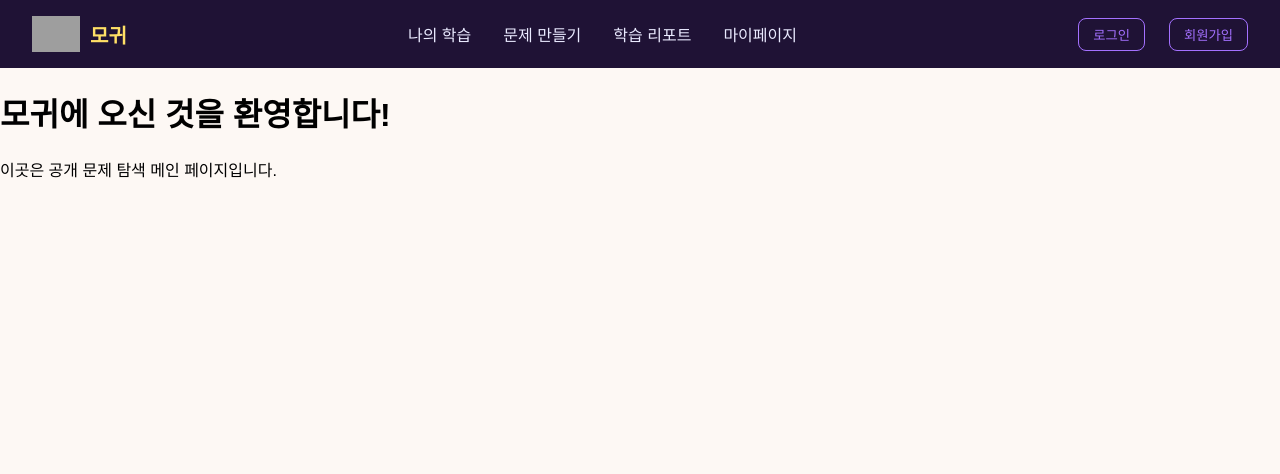
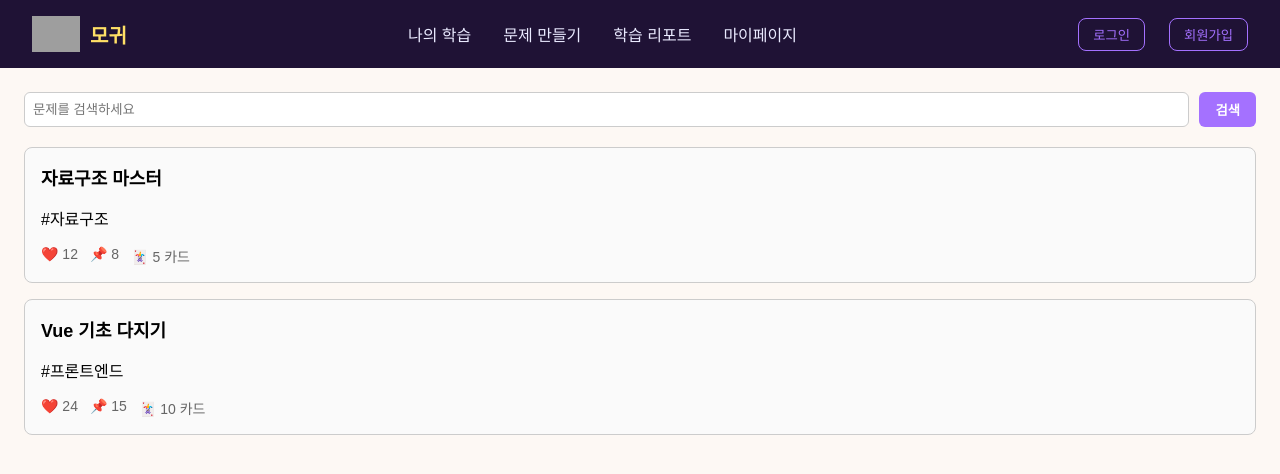
Before and after one commit to suhyun113/Mogwi, a Vue app in the folder frontend/: page / in a window 1280 px wide. Shown: the top 474 px of the page. Built offline with nearby package versions, Linux system fonts and the light colour scheme; grey boxes are pictures that could not be loaded.

Commit message:
Feat (frontend): 메인 뷰 구성

```diff
--- a/frontend/src/views/MainView.vue
+++ b/frontend/src/views/MainView.vue
@@ -1,10 +1,82 @@
 <template>
-  <div class="main-view">
-    <h1>모귀에 오신 것을 환영합니다!</h1>
-    <p>이곳은 공개 문제 탐색 메인 페이지입니다.</p>
+  <div class="main-container">
+    <SearchBar @search="handleSearch" />
+    <div class="problem-list">
+      <ProblemSummary
+        v-for="problem in problems"
+        :key="problem.id"
+        :problem="problem"
+        @click="handleClick(problem)"
+      />
+    </div>
   </div>
 </template>
 
-<script setup>
-// 추후 문제 리스트 구현
+<script>
+import { ref, onMounted } from 'vue'
+import SearchBar from '@/components/SearchBar.vue'
+import ProblemSummary from '@/components/ProblemSummary.vue'
+
+export default {
+  components: {
+    SearchBar,
+    ProblemSummary
+  },
+  setup() {
+    const problems = ref([
+      {
+        id: 1,
+        title: '자료구조 마스터',
+        category: '#자료구조',
+        likes: 12,
+        scraps: 8,
+        cardCount: 5
+      },
+      {
+        id: 2,
+        title: 'Vue 기초 다지기',
+        category: '#프론트엔드',
+        likes: 24,
+        scraps: 15,
+        cardCount: 10
+      }
+    ])
+    const selectedProblem = ref(null)
+    const query = ref('')
+
+    const handleSearch = (q) => {
+      query.value = q
+      // 여기서는 필터링 없이 그대로 사용
+    }
+
+    const handleClick = (problem) => {
+      selectedProblem.value = problem
+      alert('문제 상세 보기 기능은 로그인 후 제공됩니다.')
+    }
+
+    onMounted(() => {
+      // 실제 API 연동 시 fetchProblems로 대체
+    })
+
+    return {
+      problems,
+      selectedProblem,
+      query,
+      handleSearch,
+      handleClick
+    }
+  }
+}
 </script>
+
+<style scoped>
+.main-container {
+  padding: 24px;
+}
+.problem-list {
+  display: flex;
+  flex-direction: column;
+  gap: 16px;
+  margin-top: 20px;
+}
+</style>
```
